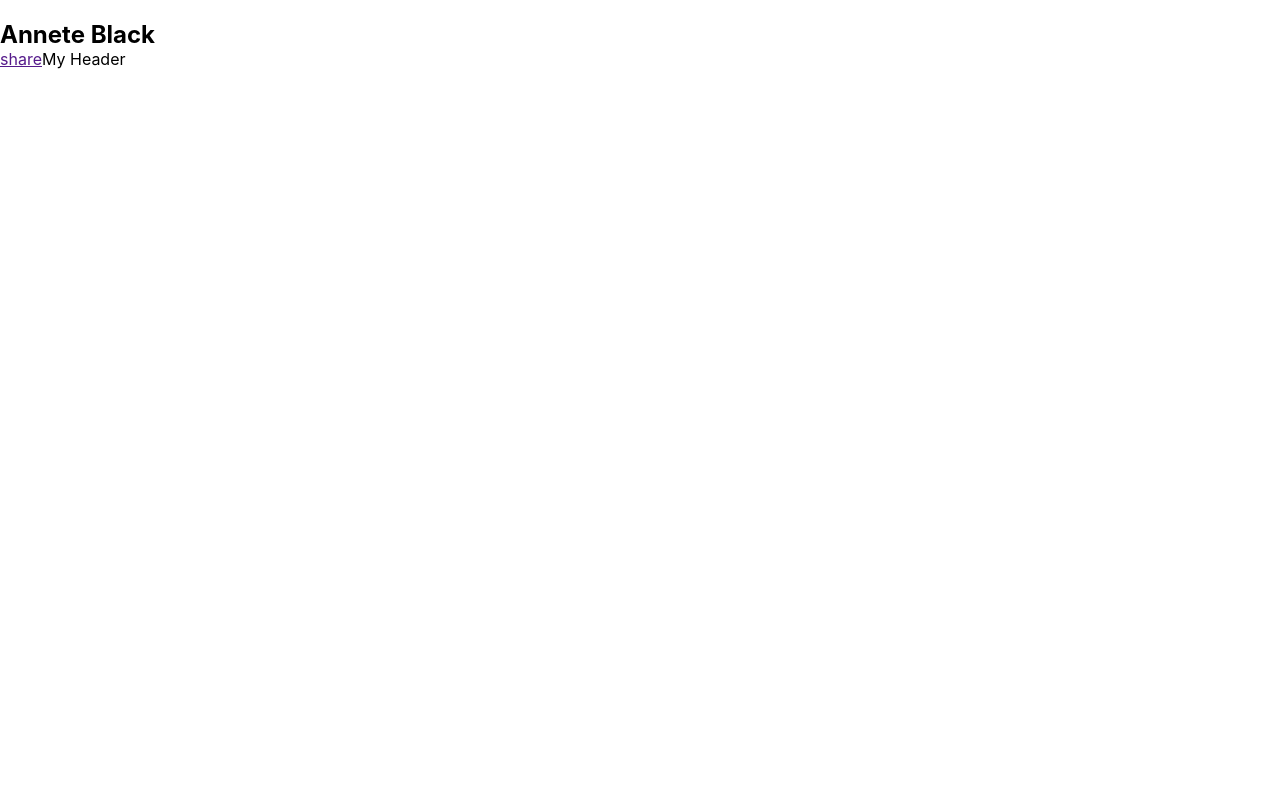
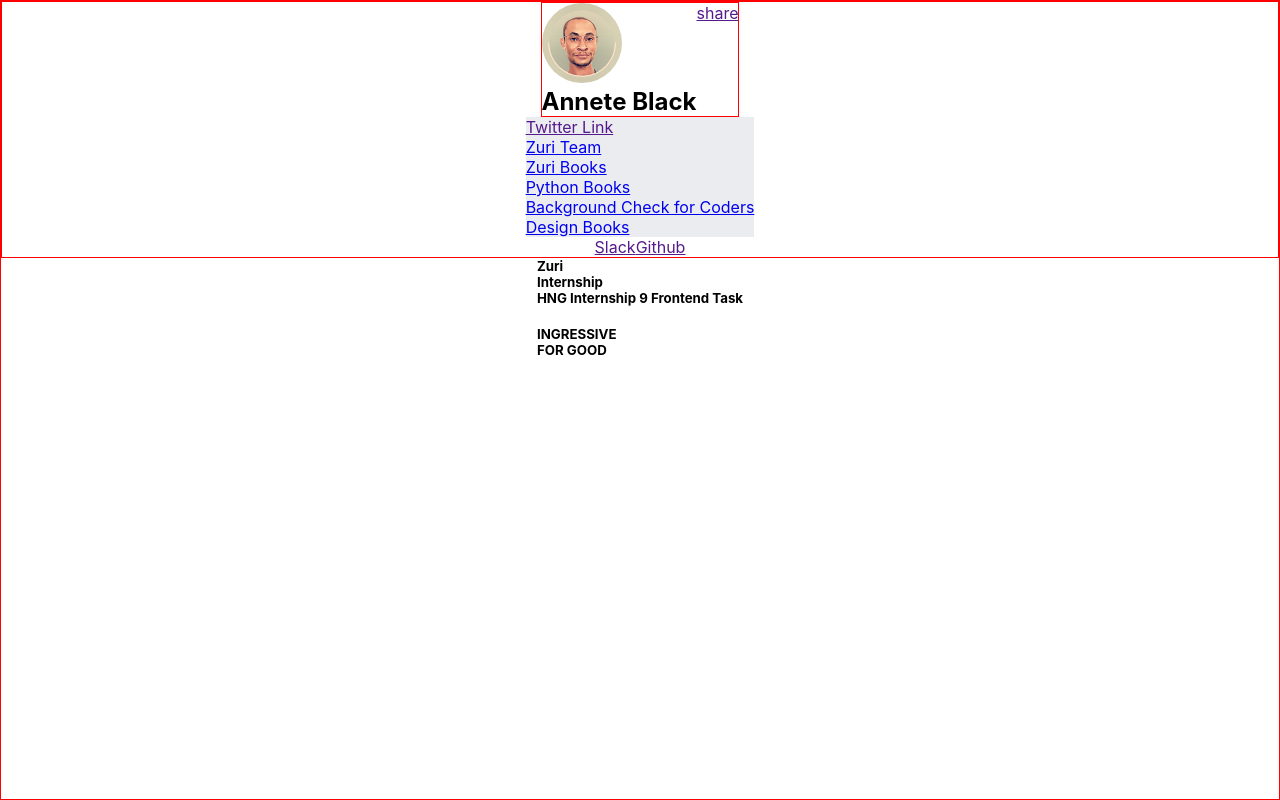
Before and after one commit to logikcode/linktree-react, a React (Create React App) app: page / in a window 1280 px wide. Built offline with nearby package versions, Linux system fonts and the light colour scheme.

Commit message:
added the footer, and link componont

```diff
--- a/src/App.js
+++ b/src/App.js
@@ -1,17 +1,27 @@
-import styled from "styled-components"
-import { Main, Section, Links, Link } from "./components/LinktreeStyled";
-import SectionHeader from "./components/Header";
+import { Main, Section } from "./components/LinktreeStyled";
+import ProfileSection from "./components/Profile";
+import LinkCard from "./components/Card";
+import SocialShare from "./components/SocialShare";
+import Footer from "./components/LinktreeFooter";
+function App() {
 
-function App() {
+
   return (
     <Main>
       <Section>
-        <SectionHeader></SectionHeader>
-        <Links>
-          <Link>
-          </Link>
-        </Links>
+        <ProfileSection/>
+
+        <div>
+        <LinkCard id = "btn__zuri" text="Twitter Link" href = ""/>
+        <LinkCard id = "btn__zuri" text="Zuri Team" href="https://training.zuri.team/"/>
+        <LinkCard id = "books" text="Zuri Books" href="https://books.zuri.team/"/>
+        <LinkCard id = "book__python" text="Python Books" href="https://books.zuri.team/python-for-beginners?ref_id=logikcode"/>
+        <LinkCard id = "pitch" text="Background Check for Coders" href="https://background.zuri.team"/>
+        <LinkCard id = "book__design" text="Design Books" href="https://books.zuri.team/design-rules"/>
+        </div>
+        <SocialShare/>
       </Section>
+      <Footer />
     </Main>
   );
 }
--- /dev/null
+++ b/src/components/Card.jsx
@@ -0,0 +1,13 @@
+import React from 'react'
+import { Link, Button } from './CardStyled';
+
+function LinkCard(props) {
+  return (
+    <Link>
+        <Button id ={props.id} href={props.href}>{props.text}</Button>
+
+    </Link>
+  )
+}
+
+export default LinkCard;
--- /dev/null
+++ b/src/components/CardStyled.js
@@ -0,0 +1,8 @@
+import styled from "styled-components";
+
+export const Link = styled.div`
+background: #EAECF0 ;
+`
+export const Button = styled.a`
+
+`
--- a/src/components/Header.jsx
+++ /dev/null
@@ -1,15 +0,0 @@
-import React from 'react'
-import { Header } from './HeaderStyled'
-export default function SectionHeader (){
-  return (
-    <Header>
-        <div>
-          <img src="" alt="" />
-          <h2>Annete Black</h2>
-        </div>
-        <span><a href=''>share</a></span>
-        My Header
-
-    </Header>
-  )
-}
--- a/src/components/HeaderStyled.js
+++ /dev/null
@@ -1,6 +0,0 @@
-import styled from "styled-components";
-
-export const Header = styled.div`
-
-
-`
--- /dev/null
+++ b/src/components/LinktreeFooter.jsx
@@ -0,0 +1,24 @@
+import React from 'react'
+import { FooterSection } from './LinktreeFooterStyled'
+function Footer() {
+  return (
+    <FooterSection>
+        <div>
+          <h5>Zuri</h5>
+          <span></span>
+          <h5>Internship</h5>
+        </div>
+
+        <h5>HNG Internship 9 Frontend Task</h5>
+        <div>
+            <img src="" alt="" className='icon-globe' />
+            <div className="text-name">
+                <h5>INGRESSIVE</h5>
+                <h5>FOR GOOD</h5>
+            </div>
+        </div>
+    </FooterSection>
+  )
+}
+
+export default Footer
--- /dev/null
+++ b/src/components/LinktreeFooterStyled.js
@@ -0,0 +1,5 @@
+import styled from "styled-components";
+
+export const FooterSection = styled.footer`
+
+`
--- a/src/components/LinktreeStyled.js
+++ b/src/components/LinktreeStyled.js
@@ -1,12 +1,21 @@
 import styled from "styled-components";
 
 export const Main = styled.div`
+border: 1px solid red;
 background: rgba(255,255,255, 0.5);
 min-height: 100vh;
+display: flex;
+flex-direction: column;
+align-items: center;
+
 `
 
 export const Section = styled.div`
-
+border: 1px solid red;
+display: flex;
+flex-direction: column;
+align-items: center;
+width: 100%;
 
 `
 
@@ -16,7 +25,3 @@ export const Links = styled.div`
 
 
 `
-
-export const Link = styled.a`
-background: #EAECF0 ;
-`
--- /dev/null
+++ b/src/components/Profile.jsx
@@ -0,0 +1,19 @@
+import React from 'react';
+import { Profile } from './ProfileStyled';
+import me from "../assets/images/Emmanuel-Olad.jpg"
+
+export default function ProfileSection (){
+  return (
+    <Profile>
+        <div>
+          <div>
+              <img src={me} alt="" id='profile__img' className='user'/>
+          </div>
+
+          <h2 id='twitter'>Annete Black</h2>
+          <h2 id='slack' className='slack' hidden>Slack username</h2>
+        </div>
+        <span><a href=''>share</a></span>
+    </Profile>
+  )
+}
--- /dev/null
+++ b/src/components/ProfileStyled.js
@@ -0,0 +1,14 @@
+import styled from "styled-components";
+
+export const Profile = styled.div`
+border: 1px solid red;
+display: flex;
+flex-direction: row;
+
+.user{
+
+    width: 5rem;
+    height: 5rem;
+    border-radius: 50%;
+}
+`
--- /dev/null
+++ b/src/components/SocialShare.jsx
@@ -0,0 +1,14 @@
+import React from 'react'
+import styled from 'styled-components'
+function SocialShare() {
+  return (
+    <Social>
+        <a href="">Slack</a>
+        <a href="">Github</a>
+    </Social>
+  )
+}
+const Social =  styled.div`
+
+`
+export default SocialShare
```
Also changed, not shown: src/assets/images/Emmanuel-Olad.jpg (added).
